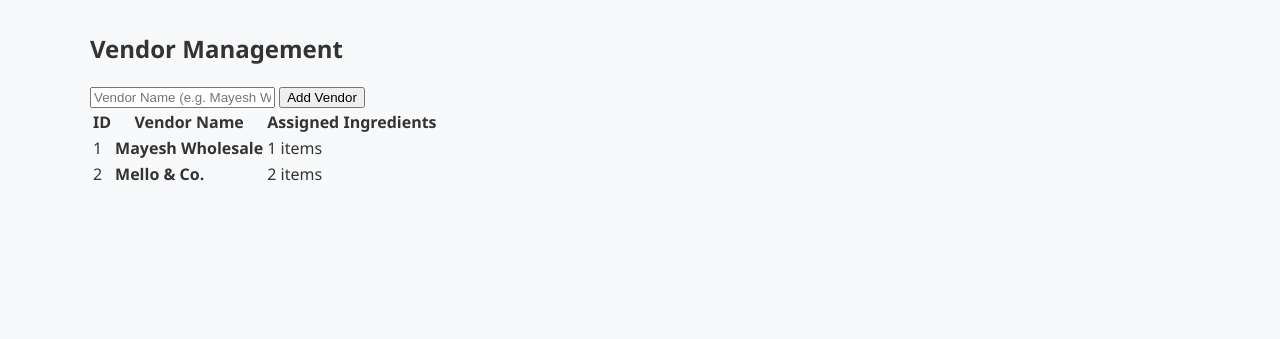
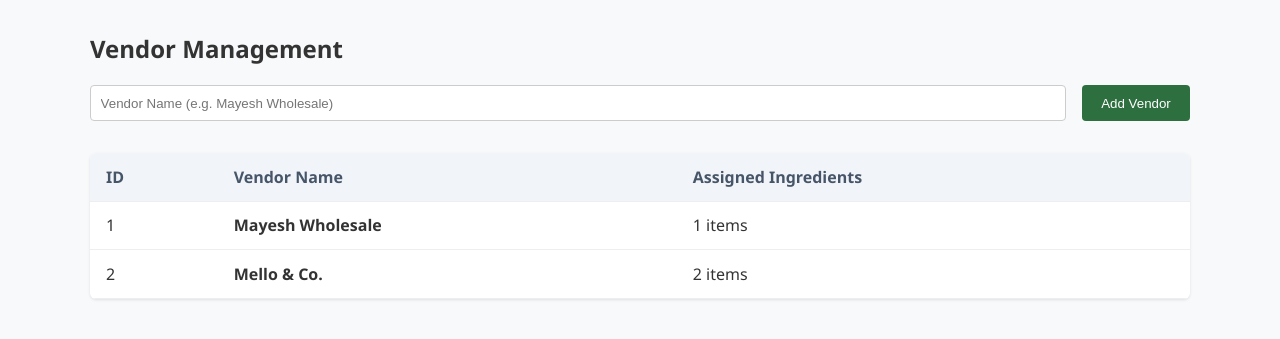
Before and after one commit to allenrrob/floral-recipe-app-2, a Flask app: page /vendors in a window 1280 px wide. Shown: the part 59-398 px from the top of the page. Run offline with Flask 3, Linux system fonts and the light colour scheme; data comes from the database, SQL or seed files in the repository.

Commit message:
fixed typos in scss file

```diff
--- a/static/css/main.css
+++ b/static/css/main.css
@@ -54,4 +54,38 @@ body {
       font-size: 0.9rem;
       margin-bottom: 0; }
 
+.form-inline {
+  display: flex;
+  gap: 1rem;
+  margin-bottom: 2rem; }
+  .form-inline input {
+    padding: 0.6rem;
+    border: 1px solid #ccc;
+    border-radius: 4px;
+    flex: 1; }
+  .form-inline button {
+    background-color: #2e6f40;
+    color: white;
+    border: none;
+    padding: 0.6rem 1.2rem;
+    border-radius: 4px;
+    cursor: pointer; }
+    .form-inline button:hover {
+      background-color: #22522f; }
+
+.data-table {
+  width: 100%;
+  border-collapse: collapse;
+  background: white;
+  border-radius: 6px;
+  overflow: hidden;
+  box-shadow: 0 1px 3px rgba(0, 0, 0, 0.1); }
+  .data-table th, .data-table td {
+    padding: 0.8rem 1rem;
+    text-align: left;
+    border-bottom: 1px solid #eee; }
+  .data-table th {
+    background-color: #f1f5f9;
+    color: #475569; }
+
 /*# sourceMappingURL=main.css.map */
--- a/static/scss/main.scss
+++ b/static/scss/main.scss
@@ -10,7 +10,6 @@ body {
     margin: 0;
     padding: 0;
 }
-/// Why do we use '.'? What does flex, space-between, etc. mean?
 .navbar {
     display: flex;
     justify-content: space-between;
@@ -85,9 +84,9 @@ body {
 
     input {
         padding: 0.6rem;
-        border 1px solid #ccc;
+        border: 1px solid #ccc;
         border-radius: 4px;
-        flexx: 1;
+        flex: 1;
     }
 
     button {
@@ -106,7 +105,7 @@ body {
 
 .data-table {
     width: 100%;
-    border-collapse: collaspse;
+    border-collapse: collapse;
     background: white;
     border-radius: 6px;
     overflow: hidden;
```
Also changed, not shown: 1 other file.
